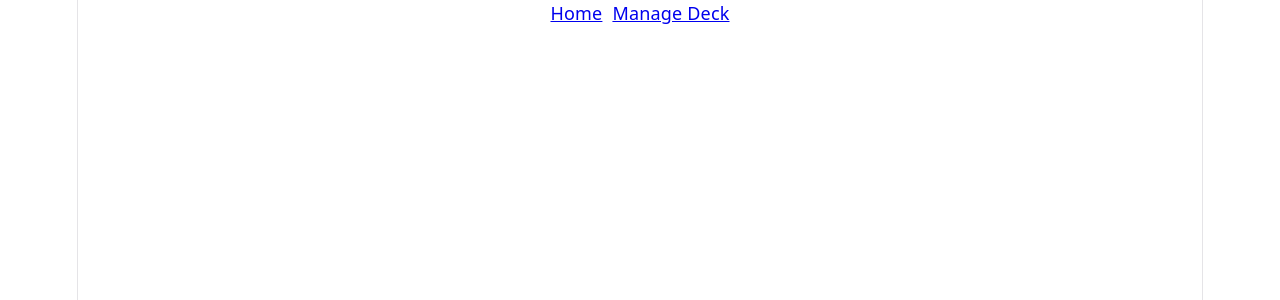
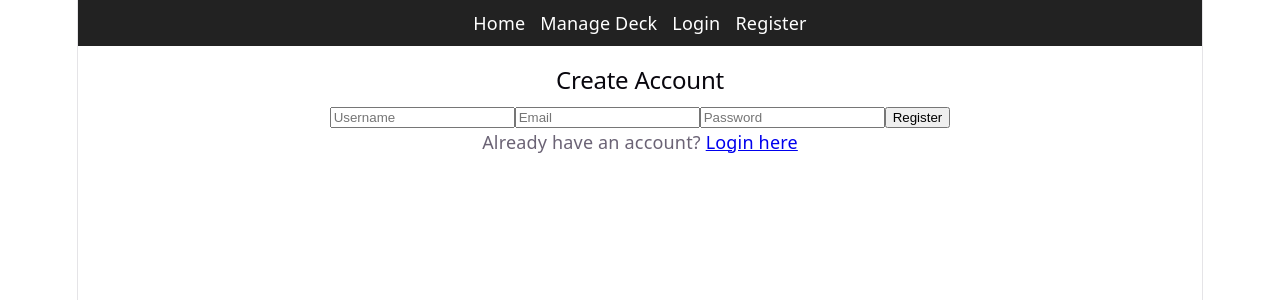
Before and after one commit to JWWebb-FS/mtg-deck-builder, a React (Vite) app in the folder client/: page /register in a window 1280 px wide. Before the commit this address had no page. Shown: the top 300 px of the page. Built offline with nearby package versions, Linux system fonts and the light colour scheme.

Commit message:
..updated web page with register and login pages

```diff
--- a/client/src/App.jsx
+++ b/client/src/App.jsx
@@ -1,17 +1,51 @@
 import { BrowserRouter as Router, Routes, Route, Link } from 'react-router-dom';
 import Home from './pages/Home';
 import ManageDeck from './pages/ManageDeck';
+import Login from './pages/Login';
+import Register from './pages/Register';
 
 function App() {
+  // Check if the user is logged in to show/hide the Logout button
+  const token = localStorage.getItem("userToken");
+
+  const handleLogout = () => {
+    localStorage.removeItem("userToken");
+    window.location.href = "/login"; // Force a reload to clear the state
+  };
+
   return (
     <Router>
-      <nav>
-        <Link style={{marginRight: '10px'}} to="/">Home</Link>
-        <Link to="/manage">Manage Deck</Link>
+      <nav style={{ padding: '10px', background: '#222', marginBottom: '20px' }}>
+        <Link style={{ marginRight: '15px', color: '#fff', textDecoration: 'none' }} to="/">Home</Link>
+        <Link style={{ marginRight: '15px', color: '#fff', textDecoration: 'none' }} to="/manage">Manage Deck</Link>
+
+        {!token ? (
+          <>
+            <Link style={{ marginRight: '15px', color: '#fff', textDecoration: 'none' }} to="/login">Login</Link>
+            <Link style={{ color: '#fff', textDecoration: 'none' }} to="/register">Register</Link>
+          </>
+        ) : (
+          <button
+            onClick={handleLogout}
+            style={{
+              background: '#ff4d4d',
+              color: 'white',
+              border: 'none',
+              padding: '5px 10px',
+              borderRadius: '4px',
+              cursor: 'pointer'
+            }}
+          >
+            Logout
+          </button>
+        )}
       </nav>
+
       <Routes>
         <Route path="/" element={<Home />} />
         <Route path="/manage" element={<ManageDeck />} />
+        <Route path="/login" element={<Login />} />
+        <Route path="/register" element={<Register />} />
       </Routes>
     </Router>
   );
--- /dev/null
+++ b/client/src/pages/Login.jsx
@@ -0,0 +1,48 @@
+import { useState } from "react";
+import axios from "axios";
+import { useNavigate, Link } from "react-router-dom";
+
+const API_URL = "https://mtg-deck-builder-o20y.onrender.com";
+
+export default function Login() {
+  const [email, setEmail] = useState("");
+  const [password, setPassword] = useState("");
+  const navigate = useNavigate();
+
+  const handleLogin = async (e) => {
+    e.preventDefault();
+    try {
+      const res = await axios.post(`${API_URL}/api/auth/login`, { email, password });
+      // Save the token so ManageDeck.jsx can use it
+      localStorage.setItem("userToken", res.data.token);
+      alert("Logged in successfully!");
+      navigate("/"); // Send them home
+    } catch (err) {
+      alert(err.response?.data?.message || "Login failed");
+    }
+  };
+
+  return (
+    <div className="form-container">
+      <h2>Vault Login</h2>
+      <form onSubmit={handleLogin}>
+        <input
+          type="email"
+          placeholder="Email"
+          value={email}
+          onChange={(e) => setEmail(e.target.value)}
+          required
+        />
+        <input
+          type="password"
+          placeholder="Password"
+          value={password}
+          onChange={(e) => setPassword(e.target.value)}
+          required
+        />
+        <button type="submit">Login</button>
+      </form>
+      <p>Need an account? <Link to="/register">Register here</Link></p>
+    </div>
+  );
+}
--- a/client/src/pages/ManageDeck.jsx
+++ b/client/src/pages/ManageDeck.jsx
@@ -19,22 +19,33 @@ export default function ManageDeck() {
   let handleSubmit = (e) => {
     e.preventDefault();
 
-    // 1. Requirement Check: Ensure we actually have card data
+    // 1. Requirement Check: Get the token from local storage
+    const token = localStorage.getItem("userToken");
+
+    // 2. Alert if not logged in (since the backend will reject it anyway)
+    if (!token) {
+      return alert("You must be logged in to add cards to the vault!");
+    }
+
     if (!formData.name || !formData.type) {
       return alert("Please search for and select a card first!");
     }
 
-    // 2. Data Cleaning: Explicitly set types to satisfy Mongoose Schema
     let dataToSubmit = {
       name: String(formData.name),
       type: String(formData.type),
-      manaValue: Number(formData.manaValue) || 0, // Force to Number
-      price: String(formData.price || "0.00"), // Force to String
+      manaValue: Number(formData.manaValue) || 0,
+      price: String(formData.price || "0.00"),
       imageUrl: String(formData.imageUrl || ""),
     };
 
+    // 3. Add the headers object as the third argument in axios.post
     axios
-      .post(`${API_URL}/api/cards`, dataToSubmit)
+      .post(`${API_URL}/api/cards`, dataToSubmit, {
+        headers: {
+          Authorization: `Bearer ${token}` // This sends the token to your protect middleware
+        }
+      })
       .then(() => {
         alert("Card Added!");
         setFormData({
@@ -46,9 +57,8 @@ export default function ManageDeck() {
         });
       })
       .catch((err) => {
-        // Log the specific response for easier shop-floor debugging
         console.log("Submit error:", err.response?.data || err.message);
-        alert("Server rejected the card data (Check F12 Console for detail).");
+        alert("Server rejected the card data. Ensure you are logged in.");
       });
   };
 
--- /dev/null
+++ b/client/src/pages/Register.jsx
@@ -0,0 +1,50 @@
+import { useState } from "react";
+import axios from "axios";
+import { useNavigate, Link } from "react-router-dom";
+
+const API_URL = "https://mtg-deck-builder-o20y.onrender.com";
+
+export default function Register() {
+  const [formData, setFormData] = useState({ username: "", email: "", password: "" });
+  const navigate = useNavigate();
+
+  const handleRegister = async (e) => {
+    e.preventDefault();
+    try {
+      const res = await axios.post(`${API_URL}/api/auth/register`, formData);
+      localStorage.setItem("userToken", res.data.token);
+      alert("Account created!");
+      navigate("/");
+    } catch (err) {
+      alert(err.response?.data?.message || "Registration failed");
+    }
+  };
+
+  return (
+    <div className="form-container">
+      <h2>Create Account</h2>
+      <form onSubmit={handleRegister}>
+        <input
+          type="text"
+          placeholder="Username"
+          onChange={(e) => setFormData({...formData, username: e.target.value})}
+          required
+        />
+        <input
+          type="email"
+          placeholder="Email"
+          onChange={(e) => setFormData({...formData, email: e.target.value})}
+          required
+        />
+        <input
+          type="password"
+          placeholder="Password"
+          onChange={(e) => setFormData({...formData, password: e.target.value})}
+          required
+        />
+        <button type="submit">Register</button>
+      </form>
+      <p>Already have an account? <Link to="/login">Login here</Link></p>
+    </div>
+  );
+}
```
